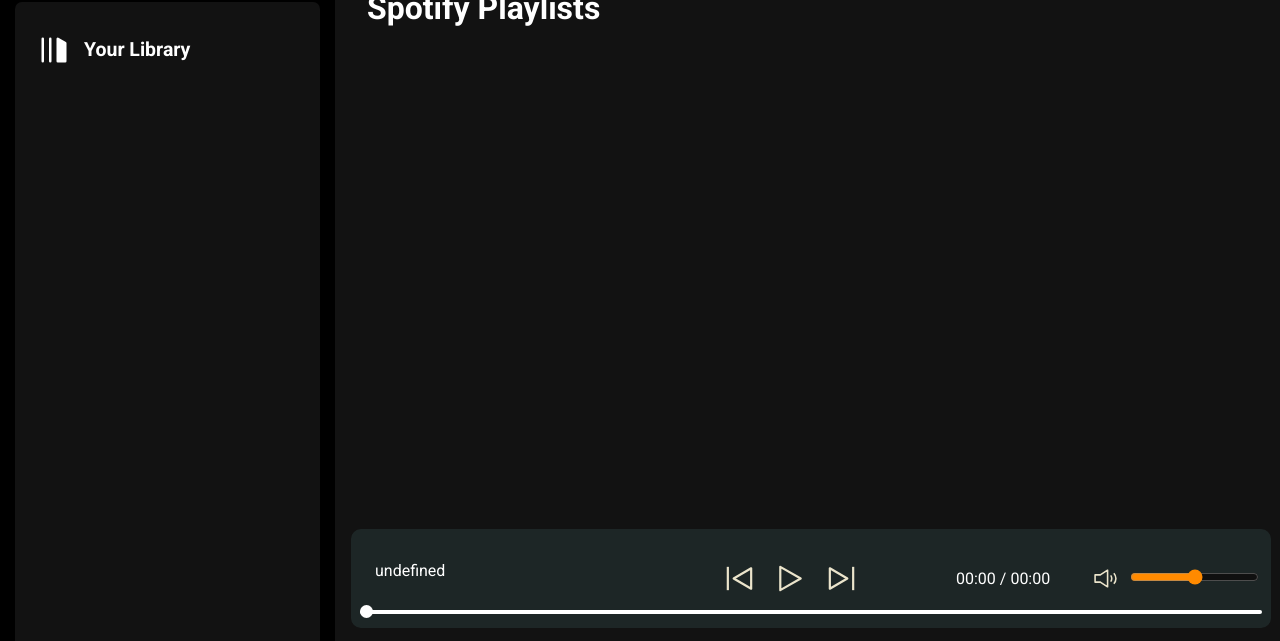
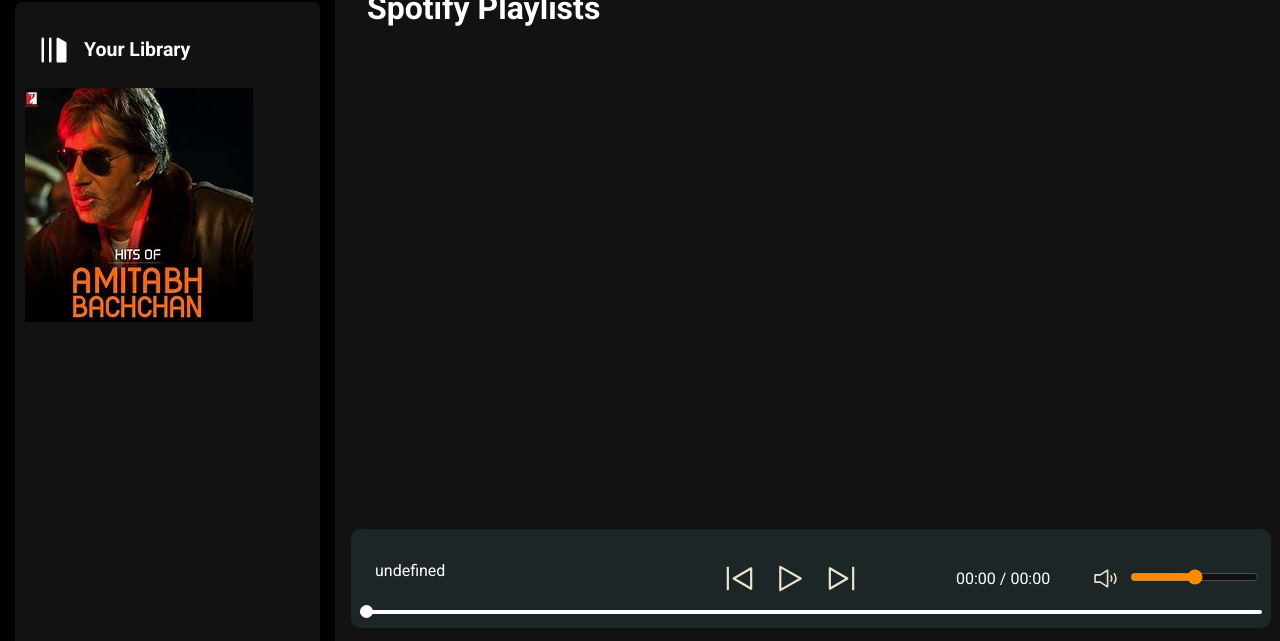
Before and after one commit to kairveeehh/personal-Spotify, a plain HTML site: page index.html in a window 1280 px wide. Shown: the part 142-783 px from the top of the page. Drawn offline with Linux system fonts and the light colour scheme; no server answers.

Commit message:
initalizing sns

```diff
--- a/index.html
+++ b/index.html
@@ -30,7 +30,9 @@
                         Your Library
                     </h2>
                 </div>
-
+                <div>
+                    <img src="songs/classics/cover.jpeg">
+                </div>
                 <div class="songList">
 
                     <ul>
```
